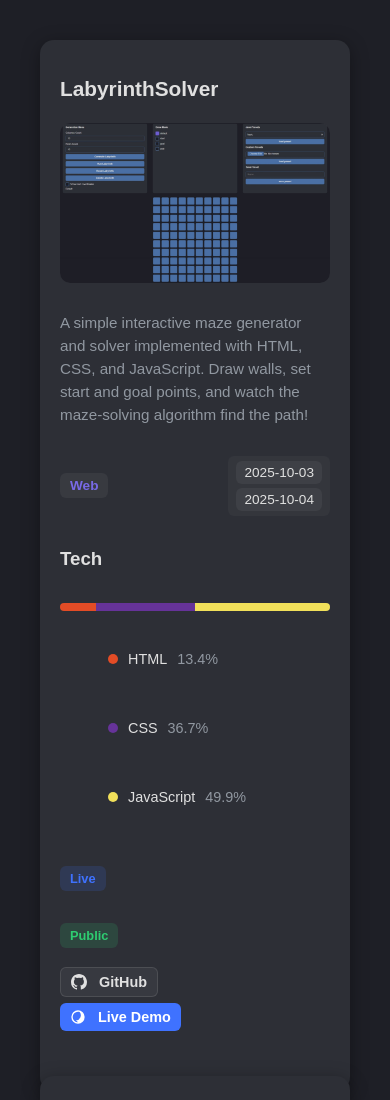
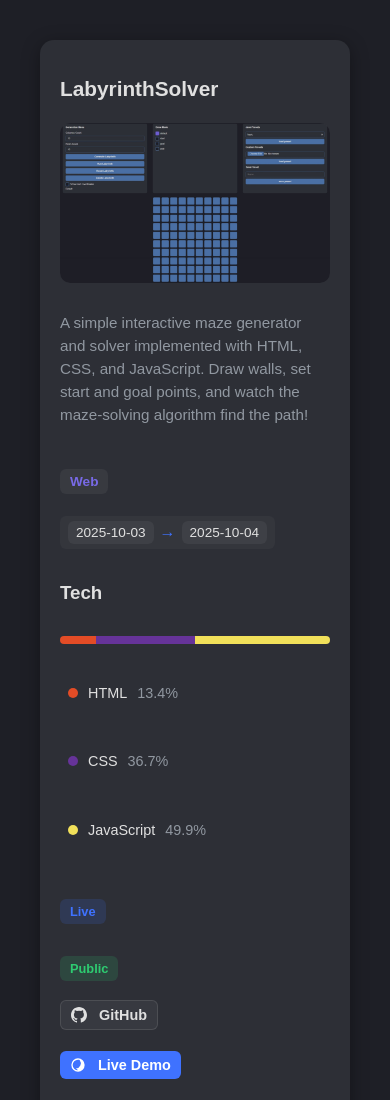
Before and after one commit to Elias-Lamprecht/Connection-Web, a plain HTML site: page index.html in a window 390 px wide. Shown: the top 1100 px of the page. Drawn offline with Linux system fonts and the light colour scheme.

Commit message:
Add Optimization for Phones etc

```diff
--- a/style.css
+++ b/style.css
@@ -45,7 +45,33 @@
 @media screen and (max-width: 1000px) {
     #ContentWrapper {
         grid-template-columns: 1fr;
-        gap: 25px;
+        gap: 80px 40px;
+    }
+    .ItemGithubLink {
+        margin-bottom: 15px;
+    }
+    .ItemTechSetWrapper {
+        flex-direction: column;
+        padding-left: 0;
+    }
+    .DateDisplay {
+        display: flex;
+        flex-direction: row;
+    }
+}
+
+@media screen and (max-width: 350px) {
+    .DateDisplay {
+        flex-direction: column;
+    }
+    .Divider {
+        display: none;
+    }
+}
+
+@media screen and (max-width: 300px) {
+    .TypeDateRow {
+        flex-direction: column;
     }
 }
 
@@ -299,13 +325,6 @@
    RESPONSIVE ADJUSTMENTS
 =========================== */
 @media screen and (max-width: 500px) {
-    .DateDisplay {
-        flex-direction: column;
-        align-items: flex-start;
-        gap: 4px;
-    }
-    .Divider { display: none; }
-
     .StatusLinksRow {
         flex-direction: column;
         align-items: flex-start;
```
